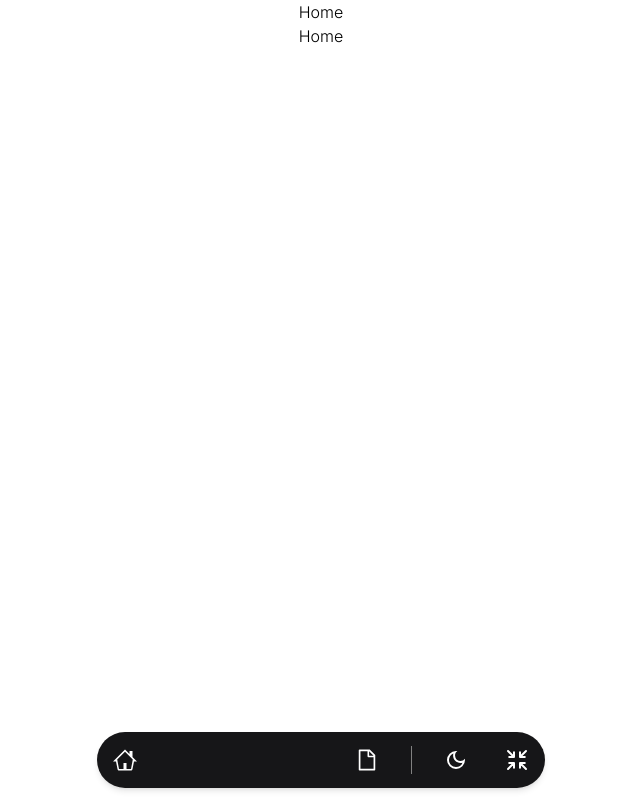
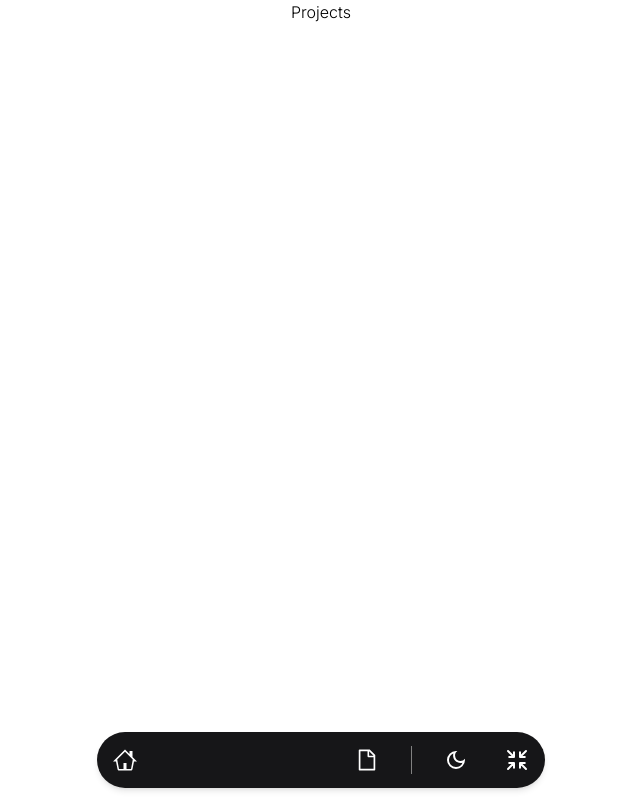
Before and after one commit to Trizee/BetterPersonalWebsite, a React (Vite) app: page /contact in a window 1280 px wide. Both pictures are taken after a click on the element 504 px from the left and 760 px from the top of the page. Shown: the whole page, without its empty margins (319-959 px from the left). Built offline with nearby package versions, Linux system fonts and the light colour scheme; some icons are missing.

Commit message:
working on routes

```diff
--- a/src/Components/Blog/Blog.jsx
+++ b/src/Components/Blog/Blog.jsx
@@ -4,9 +4,9 @@ export default function Blog(){
     return(
         <motion.div
             className=""
-            initial={{opacity: 0}}
-            animate={{opacity: 1}}
-            exit={{opacity:0}}
+            initial={{translateX: -50, opacity:0}}
+            animate={{translateX: 0, opacity:1}}
+            exit={{translateX: 50, opacity:0}}
             >
                 <p className="text-center ">Blog</p>
         </motion.div>
--- a/src/Components/Contact/Contact.jsx
+++ b/src/Components/Contact/Contact.jsx
@@ -4,11 +4,11 @@ export default function Contact(){
     return(
         <motion.div
             className=""
-            initial={{opacity: 0}}
-            animate={{opacity: 1}}
-            exit={{opacity:0}}
+            initial={{translateX: -50, opacity:0}}
+            animate={{translateX: 0, opacity:1}}
+            exit={{translateX: 50, opacity:0}}
             >
-                <p className="text-center ">Home</p>
+                <p className="text-center ">contact</p>
         </motion.div>
     )
 }
--- a/src/Components/Home/Home.jsx
+++ b/src/Components/Home/Home.jsx
@@ -4,9 +4,9 @@ export default function Home(){
     return(
         <motion.div
             className=""
-            initial={{opacity: 0}}
-            animate={{opacity: 1}}
-            exit={{opacity:0}}
+            initial={{translateX: -50, opacity:0}}
+            animate={{translateX: 0, opacity:1}}
+            exit={{translateX: 50, opacity:0}}
             >
                 <p className="text-center ">Home</p>
         </motion.div>
--- a/src/Components/Layout/Rootlayout.jsx
+++ b/src/Components/Layout/Rootlayout.jsx
@@ -12,7 +12,7 @@ export default function Rootlayout({handleClick}){
         <>
             <Navbar handleClick={handleClick}/>
             <AnimatePresence >
-                <Outlet location={location} key={location.pathname}/>
+                <Outlet location={location} key={location}/>
             </AnimatePresence>
         </>
     )
--- a/src/Components/Projects/Project.jsx
+++ b/src/Components/Projects/Project.jsx
@@ -4,11 +4,11 @@ export default function Project(){
     return(
         <motion.div
             className=""
-            initial={{opacity: 0}}
-            animate={{opacity: 1}}
-            exit={{opacity:0}}
+            initial={{translateX: -50, opacity:0}}
+            animate={{translateX: 0, opacity:1}}
+            exit={{translateX: 50, opacity:0}}
             >
-                <p className="text-center ">Home</p>
+                <p className="text-center ">Projects</p>
         </motion.div>
     )
 }
--- a/src/Components/Resume/Resume.jsx
+++ b/src/Components/Resume/Resume.jsx
@@ -4,9 +4,9 @@ export default function Resume(){
     return(
         <motion.div
             className=""
-            initial={{opacity: 0}}
-            animate={{opacity: 1}}
-            exit={{opacity:0}}
+            initial={{translateX: -50, opacity:0}}
+            animate={{translateX: 0, opacity:1}}
+            exit={{translateX: 50, opacity:0}}
             >
                 <p className="text-center ">Resume</p>
         </motion.div>
```
